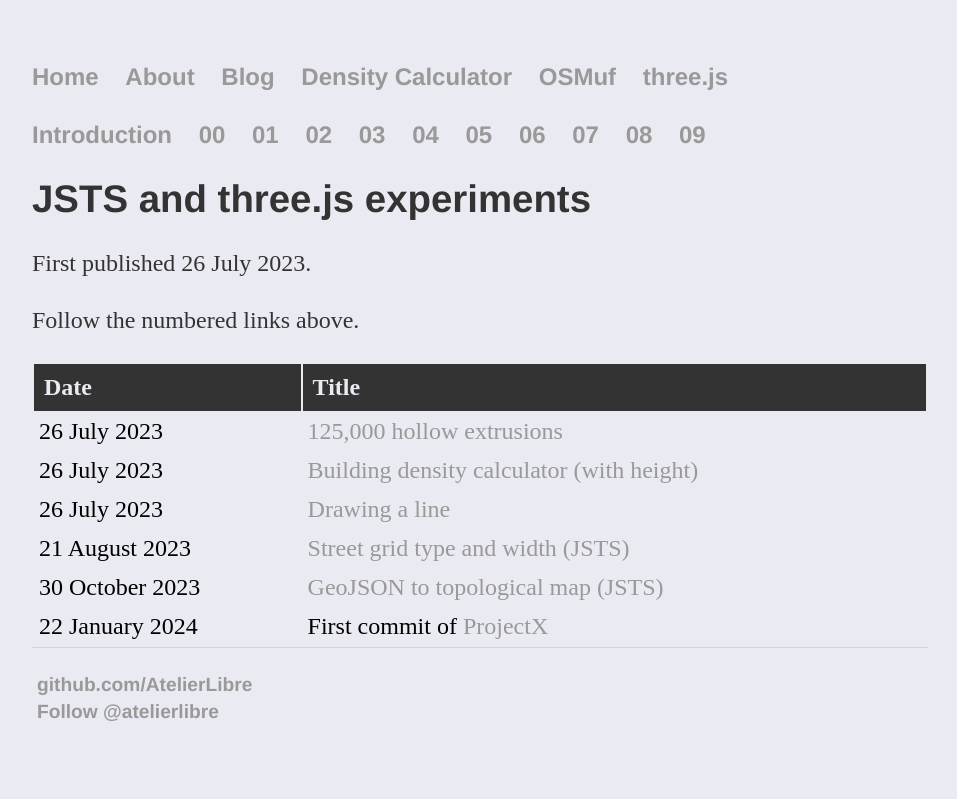
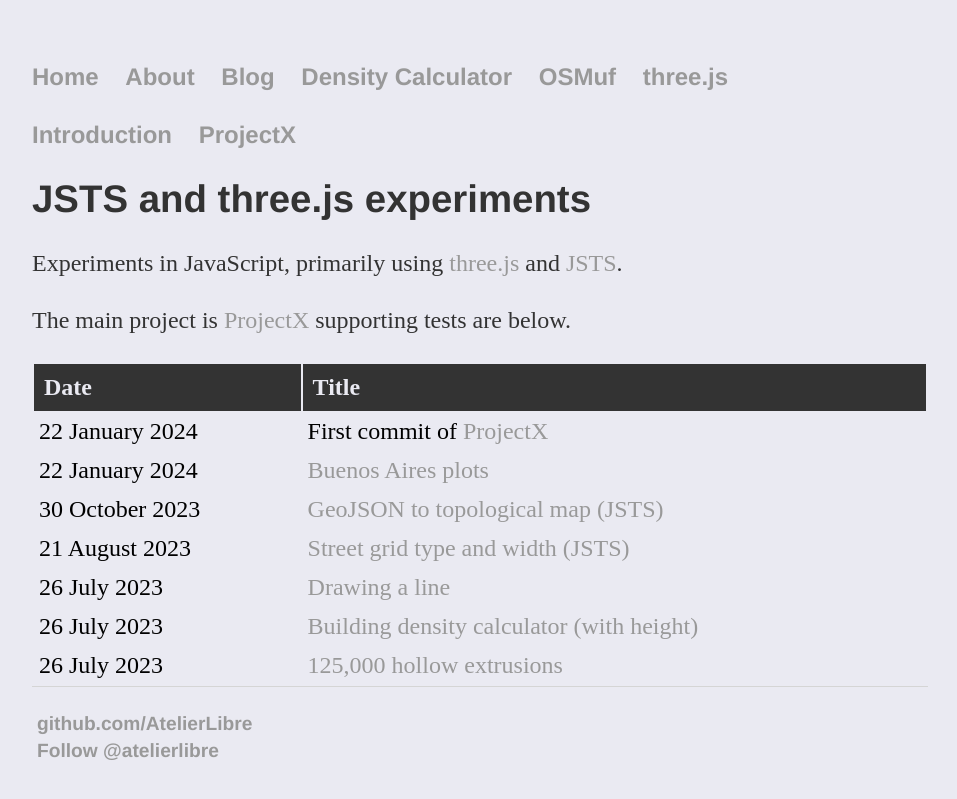
Before and after one commit to AtelierLibre/AtelierLibre.github.io, a Jekyll site: the page built from threejs/index.html, in a window 1280 px wide. Shown: the top 799 px of the page, without its empty margins (160-1117 px from the left). Built offline with Jekyll 4.4.1, drawn with Linux system fonts in a browser that asks for light colours; comment, search, counter and statistics services are not loaded.

Commit message:
Relinking table and navbar

```diff
--- a/_includes/threejs_nav.html
+++ b/_includes/threejs_nav.html
@@ -1,15 +1,6 @@
 <nav>
     <ul>
         <li><a href="/threejs/index.html">Introduction</a></li>
-        <li><a href="/threejs/00.html">00</a></li>
-        <li><a href="/threejs/01.html">01</a></li>
-        <li><a href="/threejs/02.html">02</a></li>
-        <li><a href="/threejs/03.html">03</a></li>
-        <li><a href="/threejs/04.html">04</a></li>
-        <li><a href="/threejs/05.html">05</a></li>
-        <li><a href="/threejs/06.html">06</a></li>
-        <li><a href="/threejs/07.html">07</a></li>
-        <li><a href="/threejs/08.html">08</a></li>
-        <li><a href="/threejs/09.html">09</a></li>
+        <li><a href="/threejs/09.html">ProjectX</a></li>
     </ul>
 </nav>
--- a/threejs/index.html
+++ b/threejs/index.html
@@ -7,9 +7,9 @@ title: JSTS and three.js experiments
 
 <h1>{{ page.title }}</h1>
 
-<p>First published 26 July 2023.</p>
+<p>Experiments in JavaScript, primarily using <a href="https://threejs.org/">three.js</a> and <a href="https://bjornharrtell.github.io/jsts/">JSTS</a>.</p>
 
-<p>Follow the numbered links above.</p>
+<p>The main project is <a href="/threejs/09.html">ProjectX</a> supporting tests are below.</p>
 
 <table class="posts">
     <tr>
@@ -17,8 +17,24 @@ title: JSTS and three.js experiments
         <th>Title</th>
     </tr>
     <tr>
+        <td><span>22 January 2024</span></td>
+        <td>First commit of <a href="/threejs/09.html">ProjectX</a></td>
+    </tr>
+    <tr>
+        <td><span>22 January 2024</span></td>
+        <td><a href="/threejs/05.html">Buenos Aires plots</a></td>
+    </tr>
+    <tr>
+        <td><span>30 October 2023</span></td>
+        <td><a href="/threejs/04.html">GeoJSON to topological map (JSTS)</a></td>
+    </tr>
+    <tr>
+        <td><span>21 August 2023</span></td>
+        <td><a href="/threejs/03.html">Street grid type and width (JSTS)</a></td>
+    </tr>
+    <tr>
         <td><span>26 July 2023</span></td>
-        <td><a href="/threejs/00.html">125,000 hollow extrusions</a></td>
+        <td><a href="/threejs/02.html">Drawing a line</a></td>
     </tr>
     <tr>
         <td><span>26 July 2023</span></td>
@@ -26,18 +42,6 @@ title: JSTS and three.js experiments
     </tr>
     <tr>
         <td><span>26 July 2023</span></td>
-        <td><a href="/threejs/02.html">Drawing a line</a></td>
-    </tr>
-    <tr>
-        <td><span>21 August 2023</span></td>
-        <td><a href="/threejs/03.html">Street grid type and width (JSTS)</a></td>
-    </tr>
-    <tr>
-        <td><span>30 October 2023</span></td>
-        <td><a href="/threejs/04.html">GeoJSON to topological map (JSTS)</a></td>
-    </tr>
-    <tr>
-        <td><span>22 January 2024</span></td>
-        <td>First commit of <a href="/threejs/06.html">ProjectX</a></td>
+        <td><a href="/threejs/00.html">125,000 hollow extrusions</a></td>
     </tr>
 </table>
```
